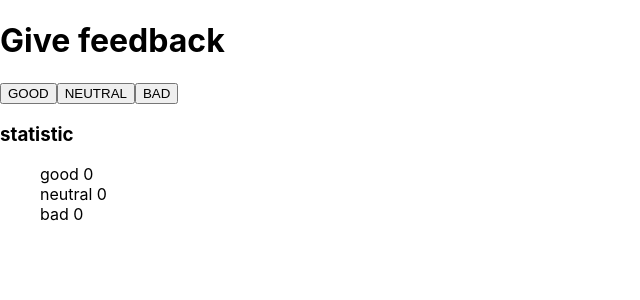
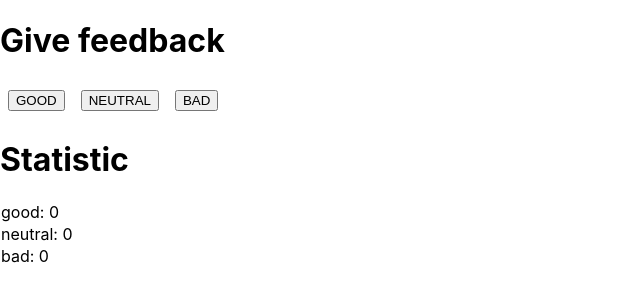
Before and after one commit to Frosenow/Fullstack-Open-2023, a React (Create React App) app in the folder part1/unicafe/: page / in a window 1280 px wide. Shown: the top 300 px of the page, without its empty margins (0-640 px from the left). Built offline with nearby package versions, Linux system fonts and the light colour scheme.

Commit message:
modified step1

```diff
--- a/part1/unicafe/src/App.js
+++ b/part1/unicafe/src/App.js
@@ -1,4 +1,22 @@
 import { useState } from "react";
+
+const Button = ({ onClick, reaction }) => {
+  return <button onClick={onClick}>{reaction}</button>;
+};
+
+const Header = ({ text }) => {
+  return <h1>{text}</h1>;
+};
+
+const Statistic = ({ text, value }) => {
+  return (
+    <tr>
+      <td>
+        {text}: {value}
+      </td>
+    </tr>
+  );
+};
 
 const App = () => {
   // save clicks of each button to its own state
@@ -8,16 +26,14 @@ const App = () => {
 
   return (
     <>
-      <h1>Give feedback</h1>
-      <button onClick={() => setGood(good + 1)}>GOOD</button>
-      <button onClick={() => setNeutral(neutral + 1)}>NEUTRAL</button>
-      <button onClick={() => setBad(bad + 1)}>BAD</button>
-      <h3>statistic</h3>
-      <ul>
-        <li>good {good}</li>
-        <li>neutral {neutral}</li>
-        <li>bad {bad}</li>
-      </ul>
+      <Header text="Give feedback" />
+      <Button onClick={() => setGood(good + 1)} reaction="GOOD"></Button>
+      <Button onClick={() => setNeutral(neutral + 1)} reaction="NEUTRAL"></Button>
+      <Button onClick={() => setBad(bad + 1)} reaction="BAD"></Button>
+      <Header text="Statistic" />
+      <Statistic text="good" value={good} />
+      <Statistic text="neutral" value={neutral} />
+      <Statistic text="bad" value={bad} />
     </>
   );
 };
--- a/part1/unicafe/src/index.css
+++ b/part1/unicafe/src/index.css
@@ -1,17 +1,19 @@
 body {
   margin: 0;
-  font-family: -apple-system, BlinkMacSystemFont, "Segoe UI", "Roboto", "Oxygen",
-    "Ubuntu", "Cantarell", "Fira Sans", "Droid Sans", "Helvetica Neue",
-    sans-serif;
+  font-family: -apple-system, BlinkMacSystemFont, "Segoe UI", "Roboto", "Oxygen", "Ubuntu", "Cantarell", "Fira Sans", "Droid Sans",
+    "Helvetica Neue", sans-serif;
   -webkit-font-smoothing: antialiased;
   -moz-osx-font-smoothing: grayscale;
 }
 
 code {
-  font-family: source-code-pro, Menlo, Monaco, Consolas, "Courier New",
-    monospace;
+  font-family: source-code-pro, Menlo, Monaco, Consolas, "Courier New", monospace;
 }
 
 ul {
   list-style-type: none;
 }
+
+button {
+  margin: 0.5rem;
+}
```
